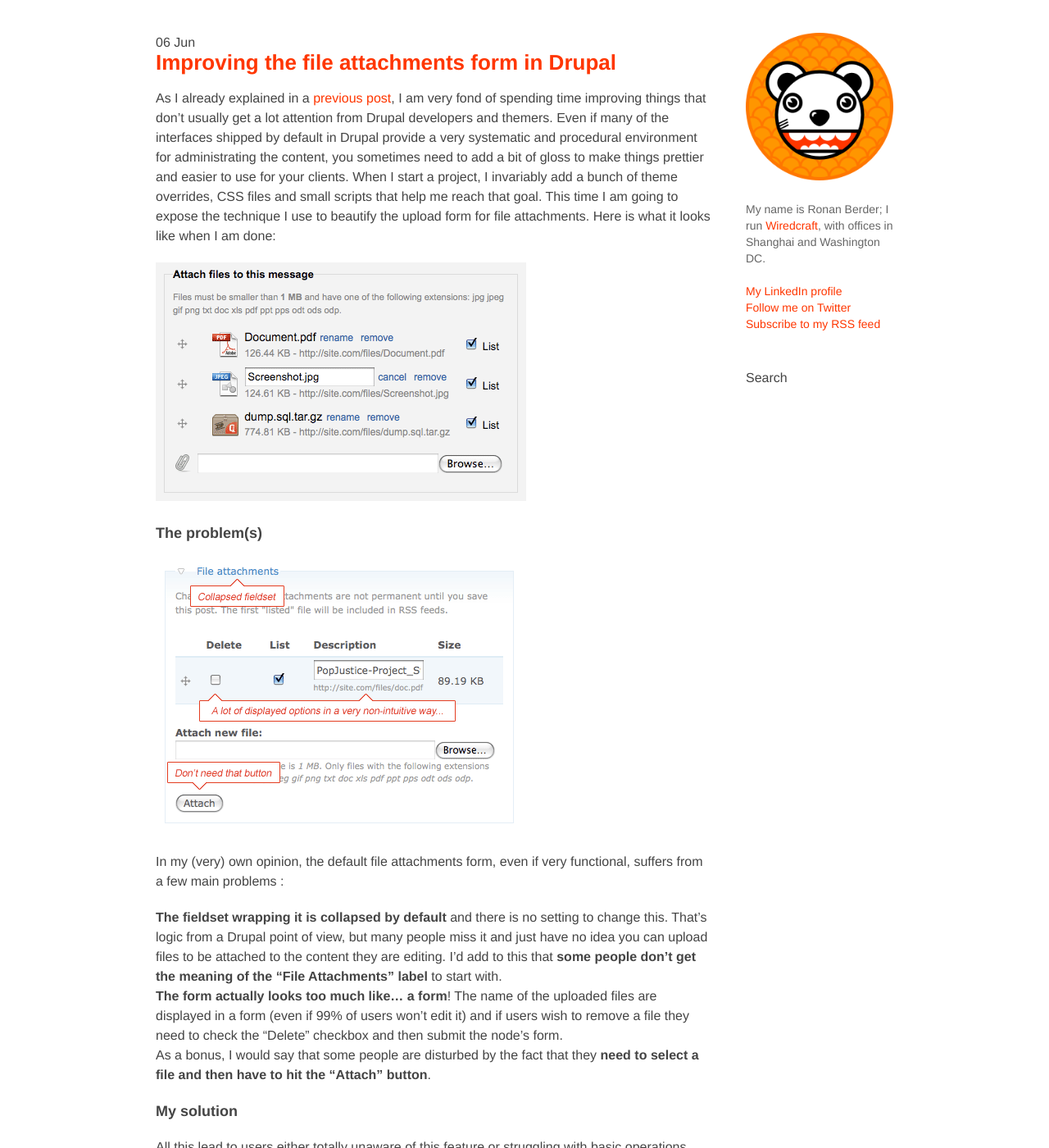
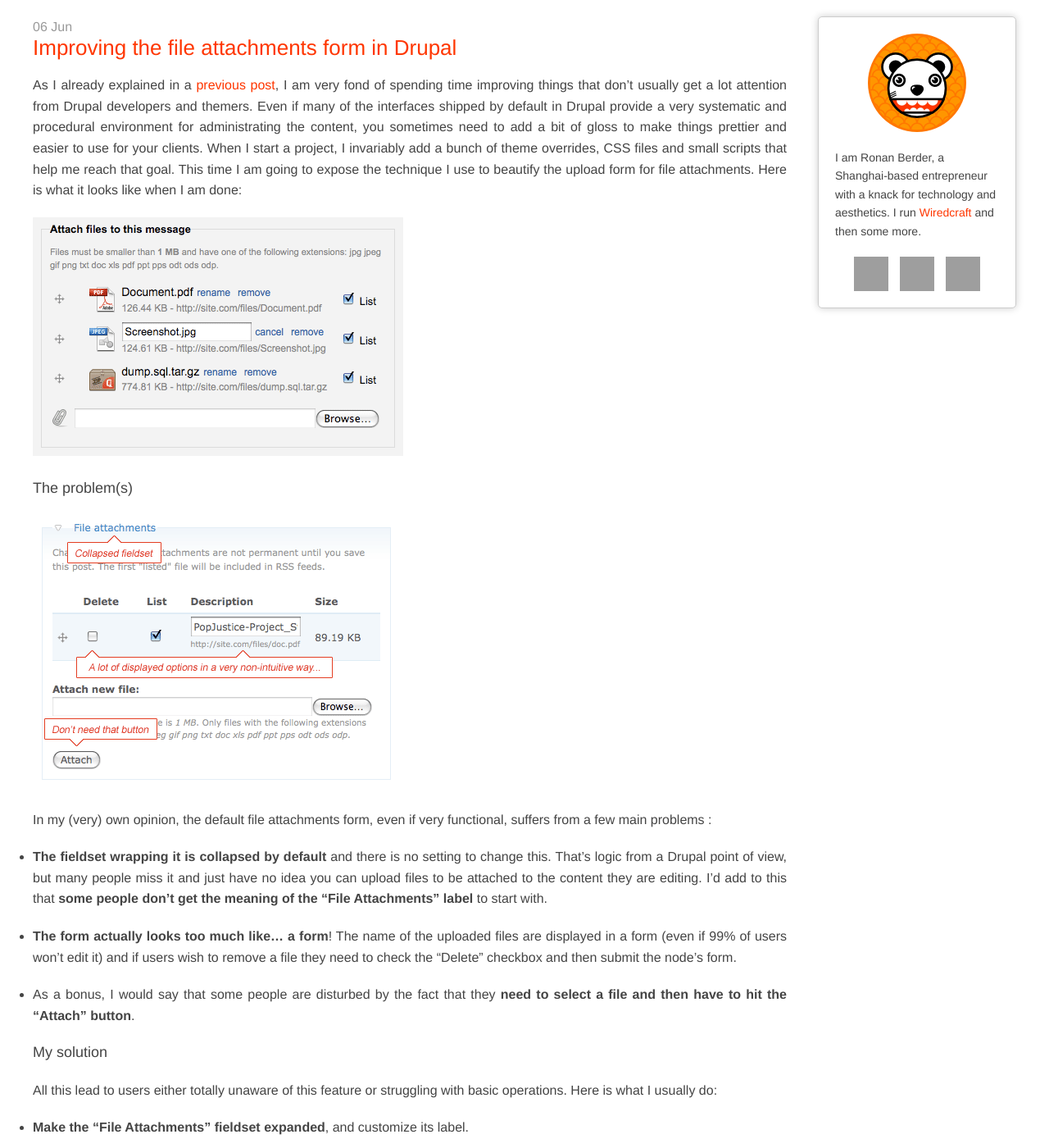
Before and after one commit to hunvreus/hunvreus.github.io, a Jekyll site: the page built from index.html, in a window 1280 px wide and 1400 px high. Shown: the whole window at 82% size. Built offline with Jekyll 4.4.1, drawn with Linux system fonts in a browser that asks for light colours; nearby versions of some CDN libraries; some web fonts are replaced; some of the changed text lies outside the part shown; grey boxes are pictures that could not be loaded.

Commit message:
Cleaning up the theme

```diff
--- a/_layouts/default.html
+++ b/_layouts/default.html
@@ -11,6 +11,7 @@
   <!-- CSS -->
   <link href="/css/reset.css" rel="stylesheet" type="text/css">
   <link rel="stylesheet" href="http://yandex.st/highlightjs/6.2/styles/monokai.min.css">
+  <link href='http://fonts.googleapis.com/css?family=Imprima' rel='stylesheet' type='text/css'>
   <link href="/css/style.css" rel="stylesheet" type="text/css">
 
   <!-- JS -->
@@ -28,29 +29,17 @@
   <link rel="apple-touch-icon" sizes="114x114" href="images/apple-touch-icon-114x114.png">
 </head>
 <body>
-  <div id="container">
-    <div id="content">
-      {{ content }}
-    </div>
-    <div id="sidebar">
-      <nav>
-        <h1><a href="{{ base.url }}/"><img src="/images/logo.png" /></a></h1>
-        <p id='bio'>My name is Ronan Berder; I run <a href='http://wiredcraft.com'>Wiredcraft</a>, with offices in Shanghai and Washington DC.</p>
-        <ul id='contact'>
-          <li class="linkedin"><a href="http://linkedin.com/in/ronan.berder">My LinkedIn profile</a></li>
-          <li class='twitter'><a href="http://twitter.com/hunvreus">Follow me on Twitter</a></li>
-          <li class='rss'><a href="/atom.xml">Subscribe to my RSS feed</a></li>
-        </ul>
-	    <form action="http://www.google.com/cse" method="get">
-	      <fieldset>
-	        <input type="hidden" name="cx" value="011449214013281158279:ie-gceh3d90" />
-	        <input type="hidden" name="ie" value="UTF-8" />
-	        <input type="search" name="q" size="31" />
-	        <input type="submit" name="sa" value="Search" />
-	      </fieldset>
-	    </form>
-      </nav>
-    </div>
+  <nav id="header">
+  	<h1><a href="{{ base.url }}/">Ronan Berder's blog'</a></h1>
+    <p id="about">I am Ronan Berder, a Shanghai-based entrepreneur with a knack for technology and aesthetics. I run <a href="http://wiredcraft.com">Wiredcraft</a> and then some more.</p>
+    <ul id="links">
+      <li class="linkedin"><a href="hhttp://cn.linkedin.com/in/ronanberder">Ronan Berder's LinkedIn profile</a></li>
+      <li class='twitter'><a href="http://twitter.com/hunvreus">Ronan Berder's Twitter account</a></li>
+      <li class='rss'><a href="/atom.xml">Ronan Berder's blog RSS feed</a></li>
+    </ul>
+  </nav>
+  <div id="content">
+    {{ content }}
   </div>
 </body>
 </html>
--- a/css/style.css
+++ b/css/style.css
@@ -1,5 +1,5 @@
 body {
-  padding: 40px 0;
+  background: #fff;
   text-align: center;
 }
 
@@ -7,7 +7,7 @@ body,
 input,
 textarea {
   color: #444;
-  font: 16px/24px "Helvetica Neue", Helvetica, Arial, sans-serif;
+  font: 16px/160% "Imprima", Helvetica, Arial, sans-serif;
 }
 
 a {
@@ -24,6 +24,12 @@ code {
   margin-bottom: 20px;
 }
 
+h1,
+h2,
+h3 {
+  font-weight: normal;
+}
+
 h2 {
   font-size: 26px;
 }
@@ -33,43 +39,115 @@ h3 {
 }
 
 pre code {
+  border-radius: 5px;
   -moz-border-radius: 5px;
   -webkit-border-radius: 5px;
-  border-radius: 5px;
   display: block;
-  font: 14px/22px Monaco, monospace, sans-serif;
+  font: 14px/160% "Monaco", monospace, sans-serif;
   overflow: auto;
-  padding: 10px;
+  margin: 20px 0;
+  padding: 20px;
 }
 
-#container {
-  margin: 0 auto;
-  max-width: 900px;
-  position: relative;
+/* Header */
+#header {
+  background: #fff;
+  border: 1px solid #ccc;
+  border-radius: 5px;
+  -moz-border-radius: 5px;
+  -webkit-border-radius: 5px;
+  box-shadow: 0 0 10px rgba(0, 0, 0, 0.2);
+  -moz-box-shadow: 0 0 10px rgba(0, 0, 0, 0.2);
+  -webkit-box-shadow: 0 0 10px rgba(0, 0, 0, 0.2);
+  margin: 20px 40px;
+  padding: 20px;
+  position: fixed;
+  right: 0;
+  width: 200px;
+}
+
+h1 {
+  margin: 0;
+  padding: 0;
+  text-align: center;
+}
+
+h1 a {
+  background: url(/images/logo.png) center center no-repeat;
+  display: inline-block;
+  height: 120px;
+  text-indent: -999em;
+  width: 120px;
+}
+h1 a:hover {
+  background-position: center top;
+}
+
+#about {
+  font-size: 14px;
+  line-height: 160%;
+  margin: 20px 0;
   text-align: left;
 }
 
-#content {
-  padding: 0 220px 0 0;
+#links {
+  margin: 0;
 }
 
-#sidebar {
-  color: #666;
-  font-size: 14px;
-  line-height: 20px;
-  position: absolute;
-  right: 0;
-  top: 0;
-  width: 180px;
+#links li {
+  display: inline;
+  margin: 0 5px;
 }
 
-#sidebar h1 img {
-  width: 100%;
+#links a {
+  background: url(/images/icon-rss.png) center center no-repeat;
+  display: inline-block;
+  height: 42px;
+  text-indent: -999em;
+  width: 42px;
 }
 
-#left,
-#right {
+#links .linkedin a {
+  background-image: url(/images/icon-linkedin.png);
+}
 
+#links .twitter a {
+  background-image: url(/images/icon-twitter.png);
+}
+
+/* Content */
+#content {
+  padding: 20px 320px 20px 40px;
+}
+
+#content {
+  text-align: justify;
+}
+
+#content ul {
+  list-style-type: disc;
+}
+
+#content ul li {
+  margin-bottom: 20px;
+}
+
+#content #posts {
+  list-style: none;
+}
+
+#posts time,
+#posts h3 {
+  display: inline;
+}
+
+article time {
+  color: #999;
+}
+
+#pager {
+  border-top: 1px solid #ddd;
+  padding-top: 20px;
 }
 
 #left {
@@ -79,3 +157,10 @@ pre code {
 #right {
   float: right;
 }
+
+#archive {
+  background: #f0f0f0;
+  border-top: 1px solid #ccc;
+  margin: 0 -320px 0 -40px;
+  padding: 20px 320px 20px 40px;
+}
--- a/index.html
+++ b/index.html
@@ -9,12 +9,14 @@ title: Ronan Berder
   {{ site.posts.first.content }}
 </article>
 
-<h2>Archive</h2>
-<ol id="archive">
-  {% for post in site.posts offset:1 %}
-    <li>
-      <time datetime="{{ post.date | xmlschema }}">{{ post.date | date: "%Y-%m-%d" }}</time>
-      <p><a href="{{ post.url }}">{{ post.title }}</a></p>
-    </li>
-  {% endfor %}
-</ol>
+<div id="archive">
+  <h2>Older posts</h2>
+  <ul id="posts">
+    {% for post in site.posts %}
+      <li>
+        <time datetime="{{ post.date | xmlschema }}">{{ post.date | date: "%b %d, %Y" }}</time> ›
+        <a href="{{ post.url }}">{{ post.title }}</a>
+      </li>
+    {% endfor %}
+  </ul>
+</div>
```
Also changed, not shown: _includes/footer.html (deleted, +0 -8 lines), _includes/header.html (added, +7 -0 lines), images/logo.png.
